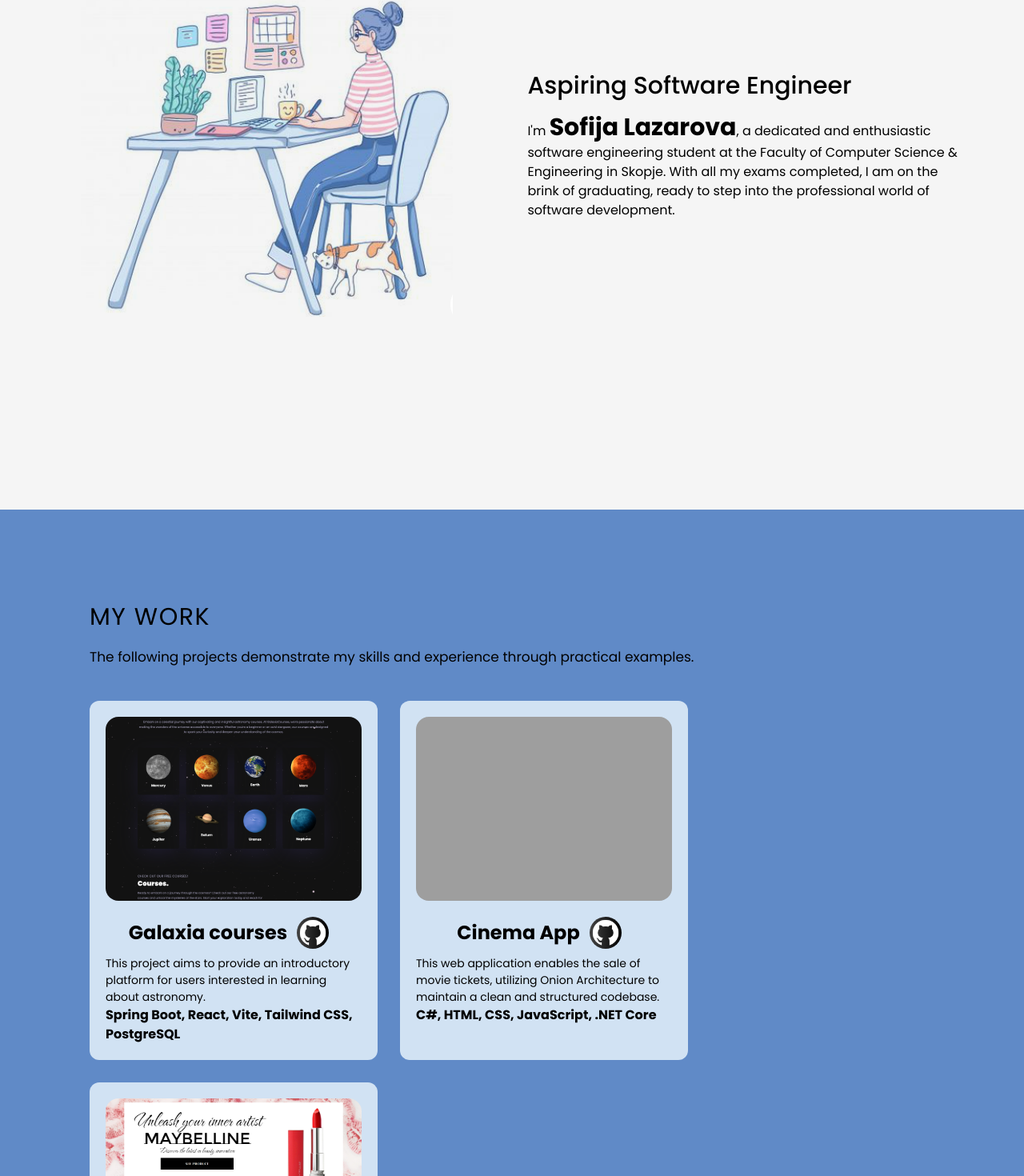
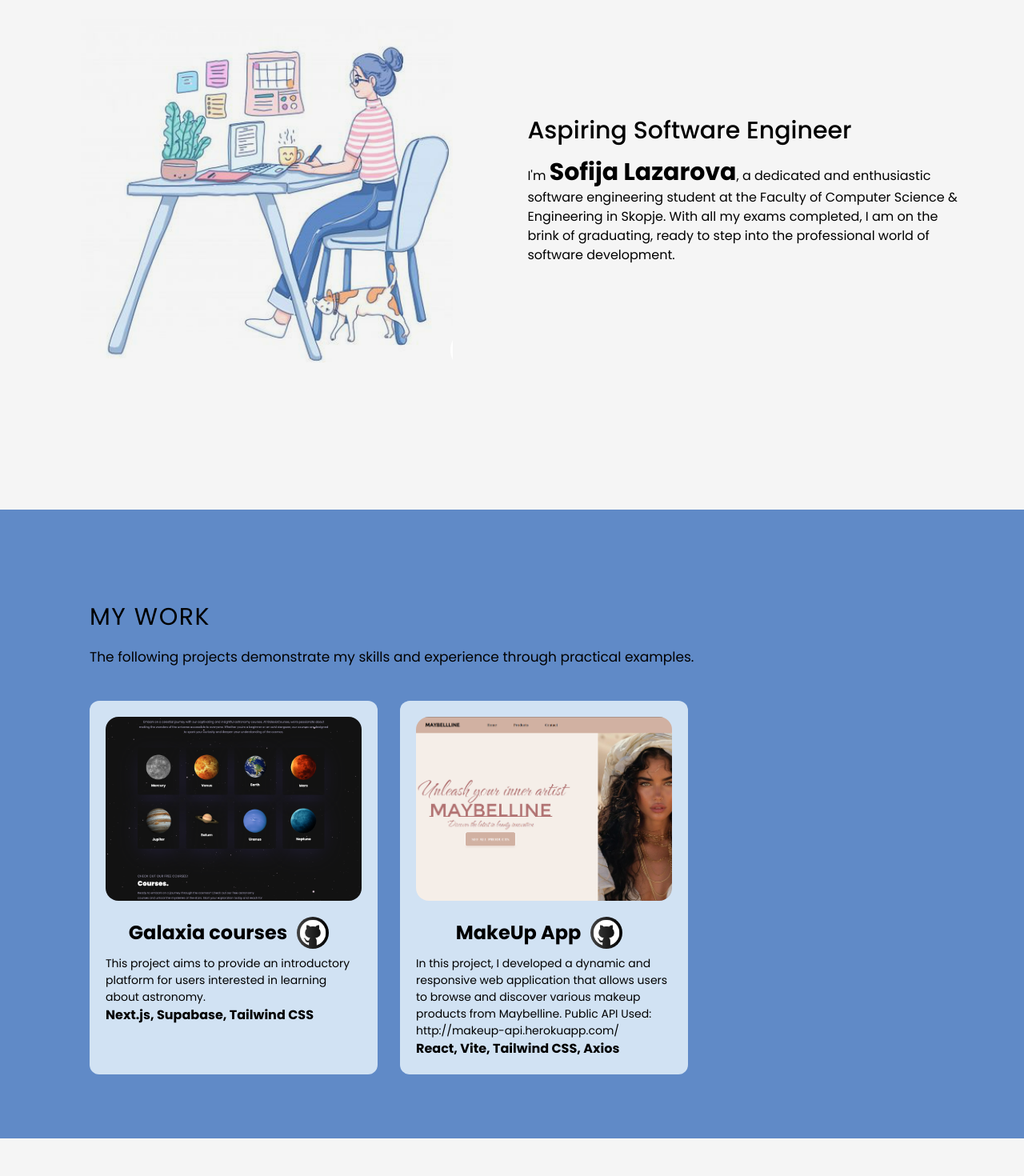
Before and after one commit to sofijalazarova/portfolio-sofija, a React (Vite) app: page / in a window 1280 px wide. Shown: the part 163-1633 px from the top of the page at 80% size. Built offline with nearby package versions, Linux system fonts and the light colour scheme; grey boxes are pictures that could not be loaded.

Commit message:
some changes

```diff
--- a/src/components/Contact.jsx
+++ b/src/components/Contact.jsx
@@ -1,13 +1,14 @@
-import React from 'react'
-import Image from '../../public/butterfly1.png'
-import { styles } from '../styles';
+import Image from "../../public/butterfly1.png";
+import { styles } from "../styles";
 
 const Contact = () => {
   return (
-    <section className={`relative w-full h-screen mx-auto flex justify-center items-center`} style={{backgroundColor: "#f5f5f5"}}>
-
-      <div className='flex items-center justify-center px-12 py-12 gap-10 w-full'>
-          <div className='w-1/2 text-right text-black'>
+    <section
+      className={`relative w-full h-screen mx-auto flex justify-center items-center`}
+      style={{ backgroundColor: "#f5f5f5" }}
+    >
+      <div className="flex items-center justify-center w-full gap-10 px-12 py-12">
+        <div className="w-1/2 text-right text-black">
           <h1 className={styles.sectionHeadText}>Get in touch</h1>
           <div>
             <h3 className={styles.sectionSubText}>Contact</h3>
@@ -17,12 +18,11 @@ const Contact = () => {
         </div>
 
         <div className={`flex justify-start items-center w-1/2`}>
-            <img className='object-contain h-96' src={Image}/>
+          <img className="object-contain h-96" src={Image} />
         </div>
-
       </div>
     </section>
-  )
-}
+  );
+};
 
 export default Contact;
--- a/src/components/Home.jsx
+++ b/src/components/Home.jsx
@@ -1,24 +1,32 @@
-import React from 'react';
-import { styles } from '../styles';
-import Image from '../../public/girl.png'
+import { styles } from "../styles";
+import Image from "../../public/girl.png";
 
 const Home = () => {
   return (
-    <section className={`relative w-full h-screen mx-auto justify-items-center pt-20`} style={{backgroundColor: "#f5f5f5"}}>
-
-      <div className='flex flex-col lg:flex-row items-center px-10 lg:px-12 py-12 gap-10'>
+    <section
+      className={`relative w-full h-screen mx-auto flex items-center justify-center bg-bgcolor`}
+    >
+      <div className="flex flex-col items-center gap-10 px-10 py-12 lg:flex-row lg:px-12">
         <div className={`flex justify-center items-center w-1/2`}>
-          <img className='object-fill' src={Image}/>
+          <img className="object-fill" src={Image} />
         </div>
 
-        <div className='lg:w-1/2 text-center lg:text-left text-black lg:pr-8'>
+        <div className="text-center text-black lg:w-1/2 lg:text-left lg:pr-8">
           <h1 className={styles.heroSubText}>Aspiring Software Engineer</h1>
-          <p className='mt-3'>I'm <span className={styles.heroSubText}><b>Sofija Lazarova</b></span>, a dedicated and enthusiastic software engineering student at the Faculty of Computer Science & Engineering in Skopje. With all my exams completed, I am on the brink of graduating, ready to step into the professional world of software development.</p>
+          <p className="mt-3">
+            I&apos;m{" "}
+            <span className={styles.heroSubText}>
+              <b>Sofija Lazarova</b>
+            </span>
+            , a dedicated and enthusiastic software engineering student at the
+            Faculty of Computer Science & Engineering in Skopje. With all my
+            exams completed, I am on the brink of graduating, ready to step into
+            the professional world of software development.
+          </p>
         </div>
       </div>
-
     </section>
-  )
-}
+  );
+};
 
 export default Home;
--- /dev/null
+++ b/src/components/ProjectCard.jsx
@@ -0,0 +1,47 @@
+import GitImage from "../../public/github.png";
+
+function ProjectCard({ project }) {
+  const { name, description, tech, website_link, image } = project;
+
+  return (
+    <div>
+      <div
+        className="p-5 rounded-xl lg:w-[360px] w-full lg:h-full"
+        style={{ backgroundColor: "#d1e2f3" }}
+      >
+        <div className="relative w-full h-[230px]">
+          <img
+            onClick={() => {
+              window.location.href(`${website_link}`);
+            }}
+            src={image}
+            alt="project_image"
+            className="object-cover w-full h-full rounded-2xl"
+          />
+        </div>
+
+        <div className="mt-5">
+          <div className="flex items-center justify-center">
+            <a href={website_link}>
+              <h3 className="text-black font-bold text-[24px]">{name}</h3>
+            </a>
+            <div className="w-10 h-10 mx-3 rounded-full cursor-pointer card-img_hover black-gradient">
+              <a href="#">
+                <img
+                  src={GitImage}
+                  alt="source code"
+                  className="object-contain"
+                />
+              </a>
+            </div>
+          </div>
+
+          <p className="mt-2 text-black text-[14px]">{description}</p>
+          <p className="font-bold text-black">{tech}</p>
+        </div>
+      </div>
+    </div>
+  );
+}
+
+export default ProjectCard;
--- a/src/components/Works.jsx
+++ b/src/components/Works.jsx
@@ -1,67 +1,67 @@
-import React from "react";
-import { motion } from "framer-motion";
 import { styles } from "../styles";
-import { fadeIn, textVariant } from "../utils/motion";
-import Image from '../../public/galaxia1.png';
-import Image1 from '../../public/cinemaApp.png';
-import GitImage from '../../public/github.png';
-import Image2 from '../../public/makeupapp.png';
+import Image from "../../public/galaxia1.png";
+import Image1 from "../../public/cinemaApp.png";
+import Image2 from "../../public/makeup.png";
+import ProjectCard from "./ProjectCard";
 
-const ProjectCard = ( props ) => {
+const projects = [
+  {
+    name: "Galaxia courses",
+    description:
+      "This project aims to provide an introductory platform for users interested in learning about astronomy.",
+    website_link: "https://galaxia-courses-website.vercel.app/",
+    tech: "Next.js, Supabase, Tailwind CSS",
+    image: Image,
+  },
+  {
+    name: "MakeUp App",
+    description:
+      "In this project, I developed a dynamic and responsive web application that allows users to browse and discover various makeup products from Maybelline. Public API Used: http://makeup-api.herokuapp.com/",
+    website_link: "https://galaxia-courses-website.vercel.app/",
+    tech: "React, Vite, Tailwind CSS, Axios",
+    image: Image2,
+  },
+];
+
+function Works() {
   return (
-    <div>
-      <div className='p-5 rounded-xl lg:w-[360px] w-full lg:h-full' style={{backgroundColor: "#d1e2f3"}}>
-        <div className='relative w-full h-[230px]'>
-          <img onClick={() => { window.location.href(`${props.website_link}`)}}
-            src={props.imagePath}
-            alt='project_image'
-            className='w-full h-full object-cover rounded-2xl'/>
+    <>
+      <div className="pb-20 text-center mx-28 pt-28 lg:text-left">
+        <div>
+          <p
+            className={`${styles.sectionSubText}`}
+            style={{ fontSize: "30px" }}
+          >
+            My work
+          </p>
         </div>
 
-        <div className='mt-5'>
-          <div className="flex justify-center items-center">
-            <a href={props.website_link}><h3 className='text-black font-bold text-[24px]'>{props.name}</h3></a>
-            <div className="card-img_hover rounded-full black-gradient w-10 h-10 cursor-pointer mx-3">
-              <a href={props.github}>
-                <img
-                  src={GitImage}
-                  alt='source code'
-                  className='object-contain'
-                />
-                </a>
-            </div>
-          </div>
+        <div className="flex w-full">
+          <p className="mt-3 text-[17px] max-w-3xl leading-[30px] text-black">
+            The following projects demonstrate my skills and experience through
+            practical examples.
+          </p>
+        </div>
 
-          <p className='mt-2 text-black text-[14px]'>{props.description}</p>
-          <p className="text-black font-bold">{props.tech}</p>
+        <div className="flex flex-wrap mt-10 gap-7">
+          {projects.map((project) => {
+            return <ProjectCard project={project} key={project.name} />;
+          })}
+
+          {/*
+          <ProjectCard
+            imagePath={Image1}
+            name="Cinema App"
+            description="This web application enables the sale of movie tickets, utilizing Onion Architecture to maintain a clean and structured codebase."
+            github="https://github.com/sofijalazarova/EShopCinemaApp"
+            website_link="https://sofija-cinego.azurewebsites.net/"
+            tech="C#, HTML, CSS, JavaScript, .NET Core"
+          />
+          */}
         </div>
-      </div>
-    </div>
-  );
-};
-
-const Works = () => {
-  return (
-    <>
-    <div className="mx-28 pb-20 pt-28 text-center lg:text-left">
-      <div variants={textVariant()}>
-        <p className={`${styles.sectionSubText}`} style={{fontSize: "30px"}}>My work</p>
-      </div>
-
-      <div className='w-full flex'>
-        <p className='mt-3 text-[17px] max-w-3xl leading-[30px] text-black'>
-          The following projects demonstrate my skills and experience through practical examples.
-        </p>
-      </div>
-
-      <div className='mt-10 flex flex-wrap gap-7'>
-          <ProjectCard imagePath={Image} name="Galaxia courses" description="This project aims to provide an introductory platform for users interested in learning about astronomy." github="https://github.com/sofijalazarova/galaxia/tree/main/galaxia" website_link="https://sofijalazarova.github.io/galaxia/" tech="Spring Boot, React, Vite, Tailwind CSS, PostgreSQL"/>
-          <ProjectCard imagePath={Image1} name="Cinema App" description="This web application enables the sale of movie tickets, utilizing Onion Architecture to maintain a clean and structured codebase." github="https://github.com/sofijalazarova/EShopCinemaApp" website_link="https://sofija-cinego.azurewebsites.net/" tech="C#, HTML, CSS, JavaScript, .NET Core"/>
-          <ProjectCard imagePath={Image2} name="MakeUp App" description="In this project, I developed a dynamic and responsive web application that allows users to browse and discover various makeup products from Maybelline. Public API Used: http://makeup-api.herokuapp.com/" github="https://github.com/sofijalazarova/makeUpApp" website_link="https://sofijalazarova.github.io/makeUpApp/" tech="React, Vite, Tailwind CSS, Axios"/>
-      </div>
       </div>
     </>
   );
-};
+}
 
 export default Works;
--- a/tailwind.config.js
+++ b/tailwind.config.js
@@ -11,6 +11,7 @@ module.exports = {
         "black-100": "#100d25",
         "black-200": "#090325",
         "white-100": "#f3f3f3",
+        bgcolor: "#f5f5f5",
       },
       boxShadow: {
         card: "0px 35px 120px -15px #211e35",
@@ -18,7 +19,6 @@ module.exports = {
       screens: {
         xs: "450px",
       },
-
     },
   },
   plugins: [],
```
Also changed, not shown: public/makeup.png (added). Lines whose indentation alone changed are shown as unchanged.
